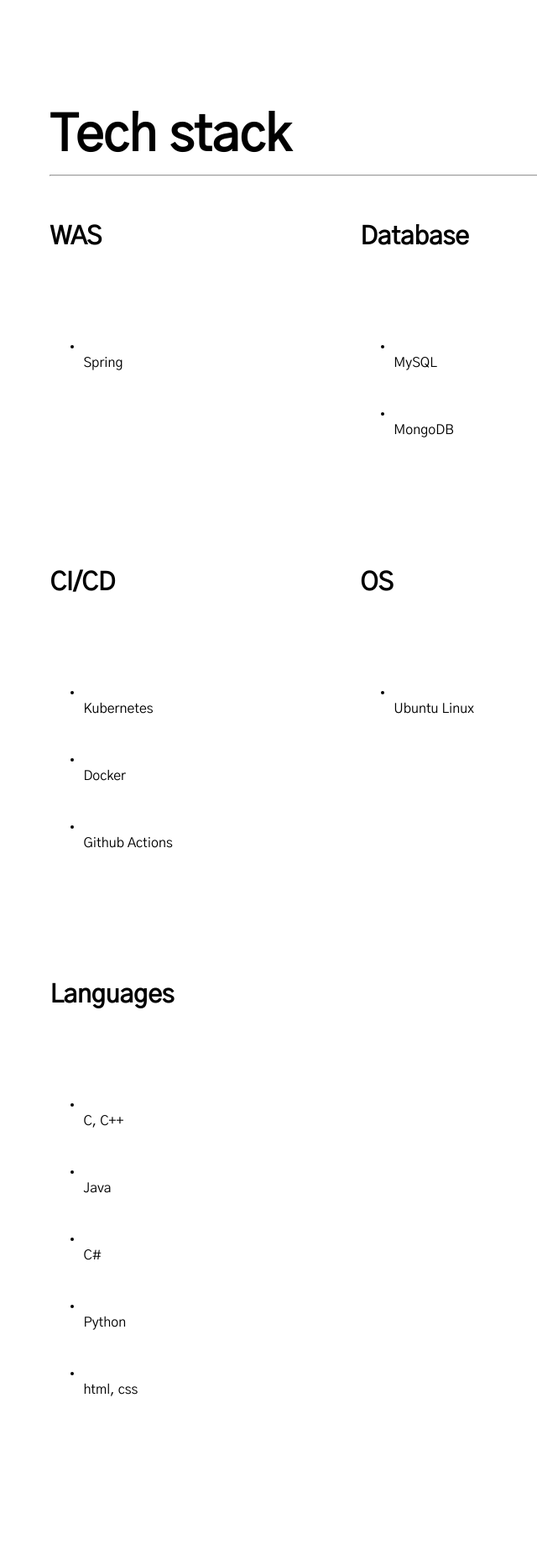
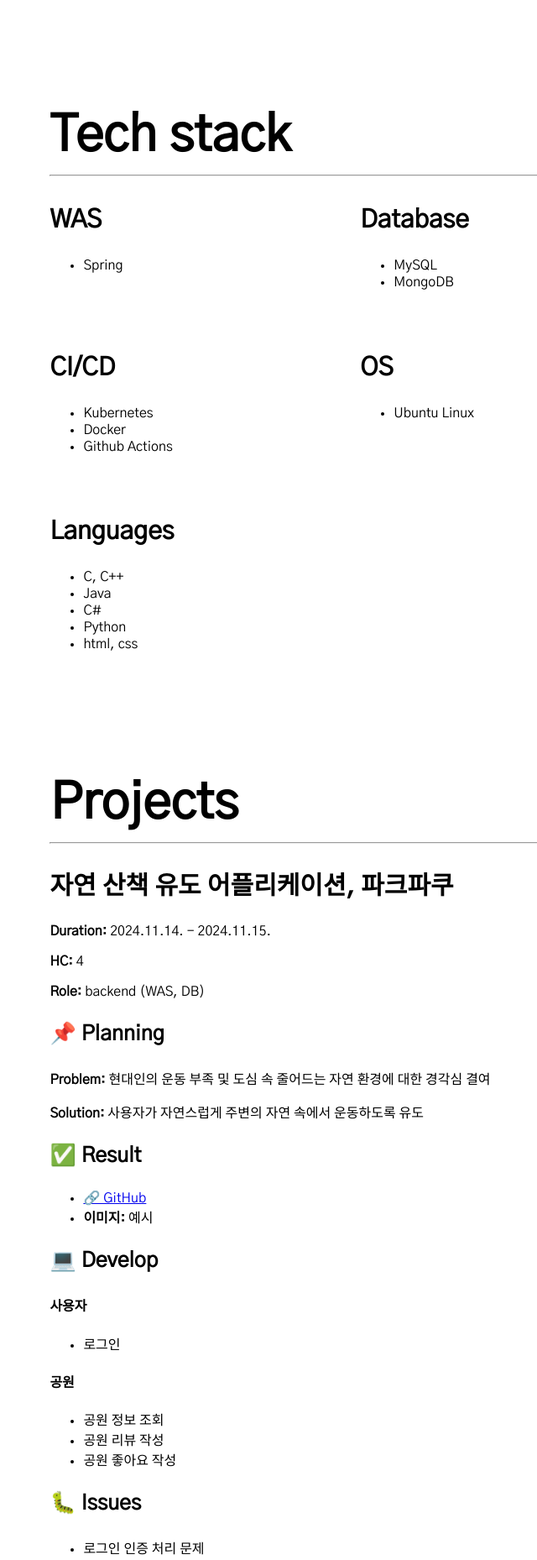
Before and after one commit to Jiseong02/Jiseong02.github.io, a Jekyll site: the page built from index.md, in a window 1280 px wide. Shown: the part 504-2362 px from the top of the page at 84% size, without its empty margins (75-715 px from the left). Built offline with Jekyll 4.4.1, drawn with Linux system fonts in a browser that asks for light colours.

Commit message:
Update main.html

```diff
--- a/_layouts/main.html
+++ b/_layouts/main.html
@@ -28,21 +28,14 @@
 				font-size:30px;
 			}
 			#techs {
- 				width:70%;
-
+  				width: 70%;
   				display: flex;
- 				justify-content:space-between;
- 				/*justify-content:space-between;*/
- 				gap: 2rem;
   				flex-wrap: wrap;
+  				gap: 2rem; /* 요소 간 간격 명확히 지정 */
 			}
 			.tech {
- 				width:40%;
- 				white-space:pre-line;
- 				width: calc(50% - 1rem);
+  				width: calc(50% - 1rem); /* 정확히 두 개씩 들어가게 */
   				box-sizing: border-box;
- 				/*width:40%;
- 				white-space:pre-line;*/
 			}
 			.part_container {
 				margin:10%;
```
Lines whose indentation alone changed are shown as unchanged.
